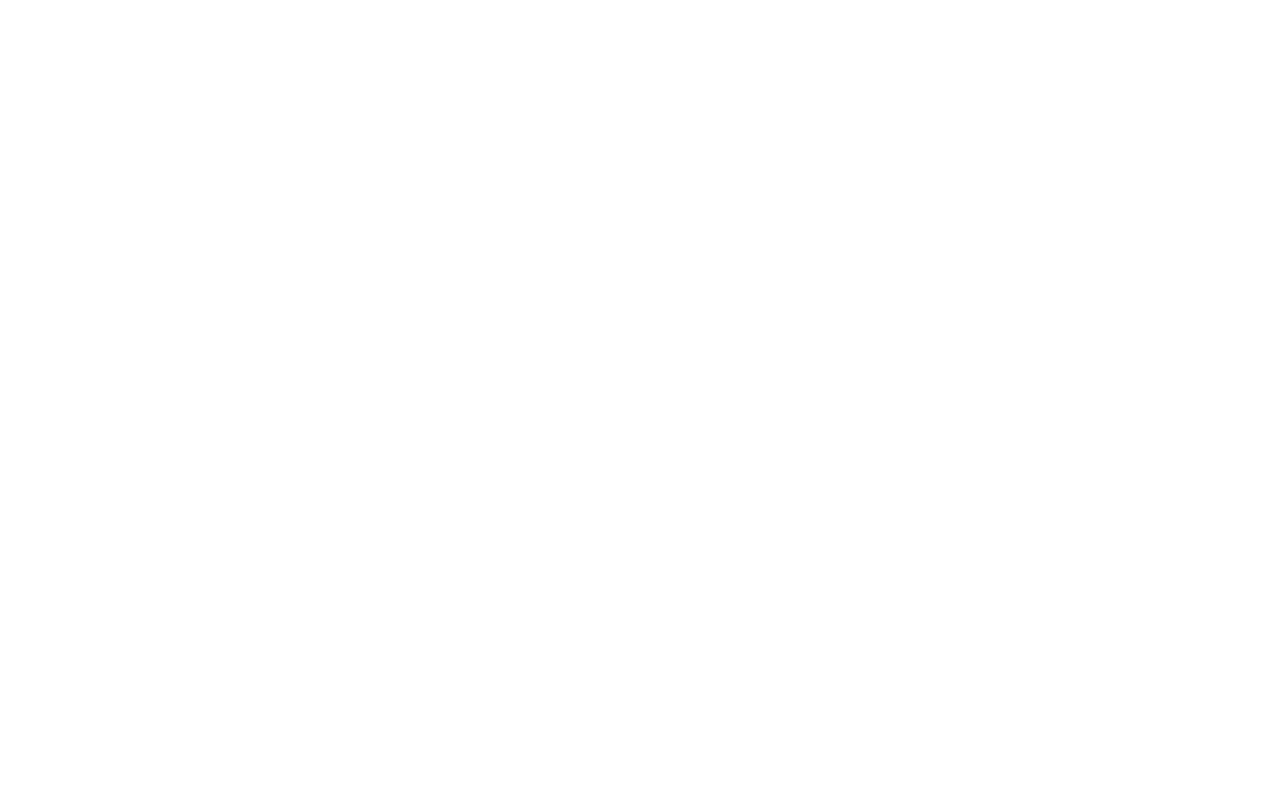
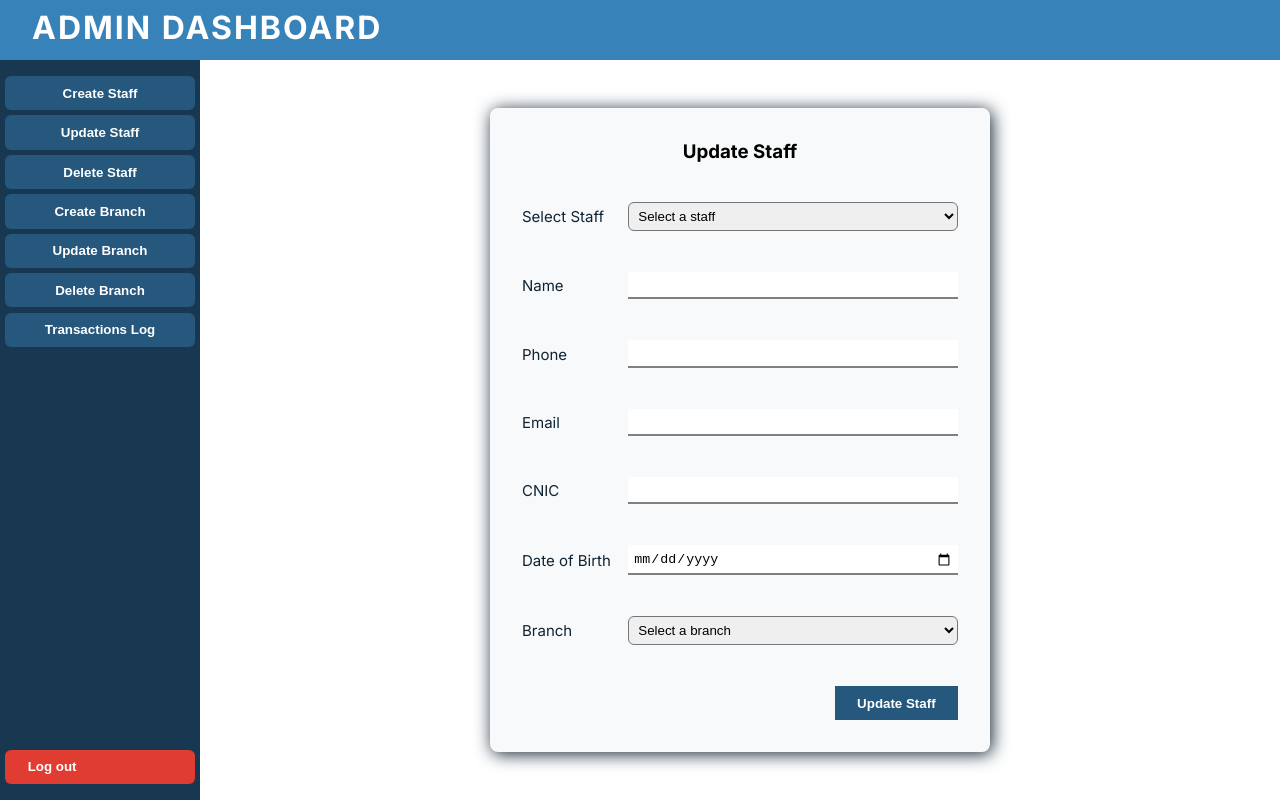
Before and after one commit to asia272/Bank-acount-operation, a React (Vite) app: page /admin/update-staff in a window 1280 px wide. Before the commit this address had no page. Built offline with nearby package versions, Linux system fonts and the light colour scheme.

Commit message:
admin logic completed

```diff
--- a/src/App.jsx
+++ b/src/App.jsx
@@ -10,10 +10,11 @@
 import DeletBranch from './pages/Admin/AdminRoutes/DeletBranch';
 import DeleteStaff from './pages/Admin/AdminRoutes/DeleteStaff';
 import TransactionsLog from './pages/Admin/AdminRoutes/TransactionsLog';
-import './pages/error.css';
+import UpdateStaff from './pages/Admin/AdminRoutes/UpdateStaff';
 import AdminWelcome from './pages/Admin/AdminRoutes/AdminWelcome';
 import UpdateBranch from './pages/Admin/AdminRoutes/UpdateBranch';
 import './pages/layouts.css'
+import './pages/error.css';
 import './App.css';
 
 function App() {
@@ -32,6 +33,7 @@
           <Route path="update-branch" element={<UpdateBranch />} />
           <Route path="create-staff" element={<CreateStaff />} />
           <Route path="delete-staff" element={<DeleteStaff />} />
+          <Route path="update-staff" element={<UpdateStaff />} />
           <Route path="transactions-log" element={<TransactionsLog />} />
         </Route>
         {/* Staff routes */}
--- a/src/features/admin/adminSlice.js
+++ b/src/features/admin/adminSlice.js
@@ -1,33 +1,65 @@
 import { createSlice } from '@reduxjs/toolkit';
 
-const initialState = {
+// Load from localStorage
+const savedAdmin = JSON.parse(localStorage.getItem('adminState'));
+
+const initialState = savedAdmin || {
   branches: [],
   staff: [],
+};
+
+// Save to localStorage helper
+const saveToLocalStorage = (state) => {
+  localStorage.setItem('adminState', JSON.stringify(state));
 };
 
 const adminSlice = createSlice({
   name: 'admin',
   initialState,
   reducers: {
-    // add Branch
+    // Add Branch
     addBranch: (state, action) => {
       state.branches.push(action.payload);
+      saveToLocalStorage(state);
     },
-    // update Branch
+    // Update Branch
     updateBranch: (state, action) => {
-
+      const { originalName, updatedData } = action.payload;
+      const index = state.branches.findIndex(br => br.bName === originalName);
+      if (index !== -1) {
+        state.branches[index] = updatedData;
+        saveToLocalStorage(state);
+      }
     },
     // Delete Branch
     deleteBranch: (state, action) => {
       const branchName = action.payload;
       state.branches = state.branches.filter(branch => branch.bName !== branchName);
+      saveToLocalStorage(state);
     },
-    // add stuff
+    // Add Staff
     addStaff: (state, action) => {
       state.staff.push(action.payload);
+      saveToLocalStorage(state);
     },
-    updateStaff: (state, action) => { },
-    deleteStaff: (state, action) => { },
+    // Update Staff
+    updateStaff: (state, action) => {
+      const { username, updatedData } = action.payload;
+      const staffIndex = state.staff.findIndex((s) => s.name === username);
+      if (staffIndex !== -1) {
+        state.staff[staffIndex] = {
+          ...state.staff[staffIndex],
+          ...updatedData,
+        };
+        saveToLocalStorage(state);
+      }
+    },
+    // Delete Staff
+    deleteStaff: (state, action) => {
+      const username = action.payload;
+      state.staff = state.staff.filter(s => s.name !== username);
+      saveToLocalStorage(state);
+    },
   },
 });
 
--- a/src/index.css
+++ b/src/index.css
@@ -1,10 +1,12 @@
 @import url('https://fonts.googleapis.com/css2?family=Inter:wght@400;500;600;700&display=swap');
-*{
+
+* {
   margin: 0;
   padding: 0;
   box-sizing: border-box;
 }
-:root{
+
+/* :root{
  --nav-bg:hsl(159, 24%, 72%);
  --nav-bg: #0f2332;;
    --bg: #F5F9FC;
@@ -14,14 +16,15 @@
   --text: #1F2937;
   --light-text: #3c4049ef;
   --card-bg: #FFFFFF;
-}
-body{
+} */
+body {
   /* background-color: var(--bg);
   color:var(--text); */
   font-family: 'Inter', sans-serif;
   overflow-x: hidden;
 }
-button{
+
+button {
   background-color: #0f2332;
   color: white;
   border: none;
@@ -32,47 +35,55 @@
   transition: 0.3s ease;
 
 }
-a{
+
+a {
   text-decoration: none;
 }
+
 span {
   color: hsl(169, 82%, 27%);
   margin-left: 3px;
 }
+
 /* Form styling */
 form {
   background-color: #f8f9fa;
   padding: 2rem;
   border-radius: 8px;
   width: 500px;
+  box-shadow: 2px 2px 17px #0f2332;
 
 }
 
-input ,select{
-    border: 1px solid #0f2332;
+input,
+select {
   border-radius: 6px;
   width: 100%;
   padding: 0.33rem;
   display: block;
 }
 
-label{
+label {
   width: 30%;
 }
-label+div{
+
+label+div {
   width: 100%;
 }
+
 /* animation */
-button:hover{
+button:hover {
   transform: scale(1.1);
   background-color: #008b8b;
 
 }
-button:active{
+
+button:active {
   transform: scale(0.9);
 }
+
 @media (max-width:450px) {
-  .form-group{
+  .form-group {
     flex-direction: column;
   }
 }
--- a/src/pages/Admin/Admin.jsx
+++ b/src/pages/Admin/Admin.jsx
@@ -15,7 +15,7 @@
           <Link to="create-staff">
             <button>Create Staff</button>
           </Link>
-          <Link to="create-staff">
+          <Link to="update-staff">
             <button>Update Staff</button>
           </Link>
           <Link to="delete-staff">
--- a/src/pages/Admin/AdminRoutes/CreateStaff.jsx
+++ b/src/pages/Admin/AdminRoutes/CreateStaff.jsx
@@ -123,10 +123,7 @@
         <label>Branch</label>
         <div>
           <select
-            {...register("branch", {
-              required: "Branch is required",
-            })}
-          >
+            {...register("branch")} >
             <option value="">Select a branch</option>
             {branches.map((br, idx) => (
                 <option key={idx} value={br.bName}>
@@ -134,12 +131,8 @@
                 </option>
               ))}
           </select>
-          {errors.branch && <p>{errors.branch.message}</p>}
         </div>
       </div>
-
-
-
       <button type="submit" >Create Staff</button>
     </motion.form>
 
--- a/src/pages/Admin/AdminRoutes/DeletBranch.jsx
+++ b/src/pages/Admin/AdminRoutes/DeletBranch.jsx
@@ -17,10 +17,6 @@
   const dispatch = useDispatch();
   const branches = useSelector(state => state.admin.branches);
 
-  // Fort debuging
-  useEffect(() => {
-    console.log(branches);
-  }, [branches]);
 
   const onSubmit = (data) => {
     const confirmDelete = window.confirm(`Are you sure you want to delete "${data.branch}"?`);
@@ -33,7 +29,7 @@
 
   return (
     <motion.form onSubmit={handleSubmit(onSubmit)}
-      initial={{ opacity: 0, y: 160 }}
+      initial={{ opacity: 0, y: -100 }}
       animate={{ opacity: 1, y: 0 }}
       exit={{ opacity: 0, x: 20 }}
       transition={{ duration: 0.3 }}
--- a/src/pages/Admin/AdminRoutes/DeleteStaff.jsx
+++ b/src/pages/Admin/AdminRoutes/DeleteStaff.jsx
@@ -1,10 +1,64 @@
 import React from 'react'
+import { useForm } from 'react-hook-form';
+
+import { motion } from 'framer-motion';
+import { useDispatch, useSelector } from "react-redux";
+import { toast } from 'react-hot-toast';
+import { deleteStaff } from '../../../features/admin/adminSlice';
 
 const DeleteStaff = () => {
+
+  const dispatch = useDispatch();
+  const staffList = useSelector((state) => state.admin.staff);
+
+  const { register,
+    handleSubmit,
+    reset,
+    formState: { errors }
+  } = useForm();
+
+  const onSubmit = (data) => {
+    const confirmDelete = window.confirm(`Are you sure you want to delete "${data.selectedStaff}"?`);
+    if (!confirmDelete) return;
+
+    dispatch(deleteStaff(data.selectedStaff));
+    toast.success(`Staff "${data.selectedStaff}" deleted successfully`);
+    reset();
+  };
+
+
   return (
-    <div>
-      <h1>Delete Staff here</h1>
-    </div>
+    <motion.form onSubmit={handleSubmit(onSubmit)}
+      initial={{ opacity: 0, y: 160 }}
+      animate={{ opacity: 1, y: 0 }}
+      exit={{ opacity: 0, x: 20 }}
+      transition={{ duration: 0.3 }}
+    >
+      <div className="heading">
+        <h3>Delete Staff</h3>
+      </div>
+      {/* Select Staff */}
+      <div className={`form-field ${errors.selectedStaff ? 'input-error' : ''}`}>
+        <label>Select Staff</label>
+        <div>
+          <select
+            {...register('selectedStaff', {
+              required: 'Please select a staff member',
+            })}
+            onChange={(e) => handleStaffSelect(e.target.value)}
+          >
+            <option value="">Select a staff</option>
+            {staffList.map((s, idx) => (
+              <option key={idx} value={s.name}>
+                {s.name}
+              </option>
+            ))}
+          </select>
+          {errors.selectedStaff && <p>{errors.selectedStaff.message}</p>}
+        </div>
+      </div>
+      <button type="submit" className='delete-btn' >Delete Staff</button>
+    </motion.form>
   )
 }
 
--- a/src/pages/Admin/AdminRoutes/UpdateBranch.jsx
+++ b/src/pages/Admin/AdminRoutes/UpdateBranch.jsx
@@ -9,7 +9,6 @@
 
 const UpdateBranch = () => {
 
-    let [selectedBranch, setSelectedBranch] = useState(null);
     const { register,
         handleSubmit,
         reset,
@@ -18,7 +17,7 @@
 
     let handleBranchSelect = (branchName) => {
         let branch = branches.find((br) => br.bName == branchName)
-        setSelectedBranch(branch);
+
         if (branch) {
             reset({
                 branch: branch.bName,
@@ -37,15 +36,23 @@
         console.log(branches);
     }, [branches]);
 
-    const onSubmit = (data) => {
-        const confirmUpdate = window.confirm(`Are you sure you want to update "${data.branch}"?`);
-        if (!confirmUpdate) return;
+const onSubmit = (data) => {
+  const confirmUpdate = window.confirm(`Are you sure you want to update "${data.branch}"?`);
+  if (!confirmUpdate) return;
 
-        dispatch(updateBranch(data.branch));
-        toast.success(`Branch "${data.branch}" update successfully`);
-        reset();
-    };
+  dispatch(updateBranch({
+    originalName: data.branch,
+    updatedData: {
+      bName: data.bName,
+      bAddress: data.bAddress,
+      bPhone: data.bPhone,
+    }
+  }));
 
+  toast.success(`Branch "${data.branch}" updated successfully`);
+  reset();
+
+};
 
 
     return (
@@ -78,7 +85,7 @@
                     {errors.branch && <p>{errors.branch.message}</p>}
                 </div>
             </div>
-                   {/* Address Field */}
+            {/* branch Field */}
             <div className='form-field'>
                 <label>Branch Name</label>
                 <div>
--- /dev/null
+++ b/src/pages/Admin/AdminRoutes/UpdateStaff.jsx
@@ -0,0 +1,207 @@
+import React, { useState } from 'react';
+import { motion } from 'framer-motion';
+import { useDispatch, useSelector } from 'react-redux';
+import { useForm } from 'react-hook-form';
+import { toast } from 'react-hot-toast';
+import { updateStaff } from '../../../features/admin/adminSlice';
+
+const UpdateStaff = () => {
+  const dispatch = useDispatch();
+  const staffList = useSelector((state) => state.admin.staff);
+  const branches = useSelector((state) => state.admin.branches);
+
+  const {
+    register,
+    handleSubmit,
+    reset,
+    formState: { errors },
+  } = useForm();
+
+  // Handle selection from dropdown
+  const handleStaffSelect = (username) => {
+    const staff = staffList.find((s) => s.name === username);
+
+    if (staff) {
+      reset({
+        selectedStaff: staff.name,
+        name: staff.name,
+        phone: staff.phone || '',
+        email: staff.email || '',
+        cnic: staff.cnic || '',
+        dateOfBirth: staff.dateOfBirth || '',
+        branch: staff.branch || '',
+      });
+    }
+  };
+
+  const onSubmit = (data) => {
+    const confirmUpdate = window.confirm(`Are you sure you want to update "${data.selectedStaff}"?`);
+    if (!confirmUpdate) return;
+
+    dispatch(
+      updateStaff({
+        username: data.selectedStaff,
+        updatedData: {
+          name:data.name,
+          phone: data.phone,
+          email: data.email,
+          cnic: data.cnic,
+          dateOfBirth: data.dateOfBirth,
+          branch: data.branch,
+        },
+      })
+    );
+
+    toast.success(`Staff "${data.name}" updated successfully`);
+
+
+setTimeout(() => {
+  reset();
+}, 200);
+  };
+
+
+
+  return (
+    <motion.form
+      onSubmit={handleSubmit(onSubmit)}
+      initial={{ opacity: 0, y: -70 }}
+      animate={{ opacity: 1, y: 0 }}
+      exit={{ opacity: 0, x: 20 }}
+      transition={{ duration: 0.3 }}
+    >
+      <div className="heading">
+        <h3>Update Staff</h3>
+      </div>
+
+      {/* Select Staff */}
+      <div className={`form-field ${errors.selectedStaff ? 'input-error' : ''}`}>
+        <label>Select Staff</label>
+        <div>
+          <select
+            {...register('selectedStaff', {
+              required: 'Please select a staff member',
+            })}
+            onChange={(e) => handleStaffSelect(e.target.value)}
+          >
+            <option value="">Select a staff</option>
+            {staffList.map((s, idx) => (
+              <option key={idx} value={s.name}>
+                {s.name}
+              </option>
+            ))}
+          </select>
+          {errors.selectedStaff && <p>{errors.selectedStaff.message}</p>}
+        </div>
+      </div>
+      {/* Name filed */}
+
+      <div className={`form-field ${errors.name ? "input-error" : ""}`}>
+        <label>Name</label>
+        <div>
+          <input
+            type="text"
+            {...register('name', {
+              required: 'name is required',
+            })}
+          />
+          {errors.name && <p>{errors.name.message}</p>}
+        </div>
+
+      </div>
+      {/* Phone */}
+      <div className={`form-field ${errors.phone ? 'input-error' : ''}`}>
+        <label>Phone</label>
+        <div>
+          <input
+            type="text"
+            inputMode="numeric"
+            {...register('phone', {
+              required: 'Phone number is required',
+              pattern: {
+                value: /^[0-9]+$/,
+                message: 'Phone number must be numeric',
+              },
+            })}
+          />
+          {errors.phone && <p>{errors.phone.message}</p>}
+        </div>
+      </div>
+
+      {/* Email */}
+      <div className={`form-field ${errors.email ? 'input-error' : ''}`}>
+        <label>Email</label>
+        <div>
+          <input
+            type="email"
+            {...register('email', {
+              required: 'Email is required',
+              pattern: {
+                value: /^\S+@\S+$/i,
+                message: 'Invalid email address',
+              },
+            })}
+          />
+          {errors.email && <p>{errors.email.message}</p>}
+        </div>
+      </div>
+
+      {/* CNIC */}
+      <div className={`form-field ${errors.cnic ? 'input-error' : ''}`}>
+        <label>CNIC</label>
+        <div>
+          <input
+            type="text"
+            inputMode="numeric"
+            {...register('cnic', {
+              required: 'CNIC number is required',
+              pattern: {
+                value: /^[0-9]+$/,
+                message: 'CNIC must be numeric',
+              },
+            })}
+          />
+          {errors.cnic && <p>{errors.cnic.message}</p>}
+        </div>
+      </div>
+
+      {/* Date of Birth */}
+      <div className={`form-field ${errors.dateOfBirth ? 'input-error' : ''}`}>
+        <label>Date of Birth</label>
+        <div>
+          <input
+            type="date"
+            {...register('dateOfBirth', {
+              required: 'Date of birth is required',
+            })}
+          />
+          {errors.dateOfBirth && <p>{errors.dateOfBirth.message}</p>}
+        </div>
+      </div>
+
+      {/* Branch */}
+      <div className={`form-field ${errors.branch ? 'input-error' : ''}`}>
+        <label>Branch</label>
+        <div>
+          <select
+            {...register('branch', {
+              required: 'Branch is required',
+            })}
+          >
+            <option value="">Select a branch</option>
+            {branches.map((br, idx) => (
+              <option key={idx} value={br.bName}>
+                {br.bName}
+              </option>
+            ))}
+          </select>
+          {errors.branch && <p>{errors.branch.message}</p>}
+        </div>
+      </div>
+
+      <button type="submit">Update Staff</button>
+    </motion.form>
+  );
+};
+
+export default UpdateStaff;
--- a/src/pages/Login/LoginForm.css
+++ b/src/pages/Login/LoginForm.css
@@ -6,6 +6,9 @@
     margin-bottom: 2.44rem;
 }
 
+.heading h1 +p {
+    color: gray !important;
+}
 
 main {
     min-height: 100vh;
@@ -13,6 +16,11 @@
     align-items: center;
     justify-content: center;
     background-color: #0c1d2a;
+}
+
+label {
+    font-size: 15px;
+    color: #0f2332;
 }
 
 .heading h1 {
@@ -29,7 +37,7 @@
 .form-field {
     display: flex;
     align-items: center;
-    gap: 2rem;
+    gap: 0.44rem;
     /* justify-content: space-between; */
     margin-bottom: 2.55rem;
 }
@@ -39,6 +47,7 @@
     border-radius: 0;
     border-bottom: 2px solid gray !important;
 }
-.form-field input:focus{
+
+.form-field input:focus {
     outline: none;
 }
```
Lines whose indentation alone changed are shown as unchanged.
